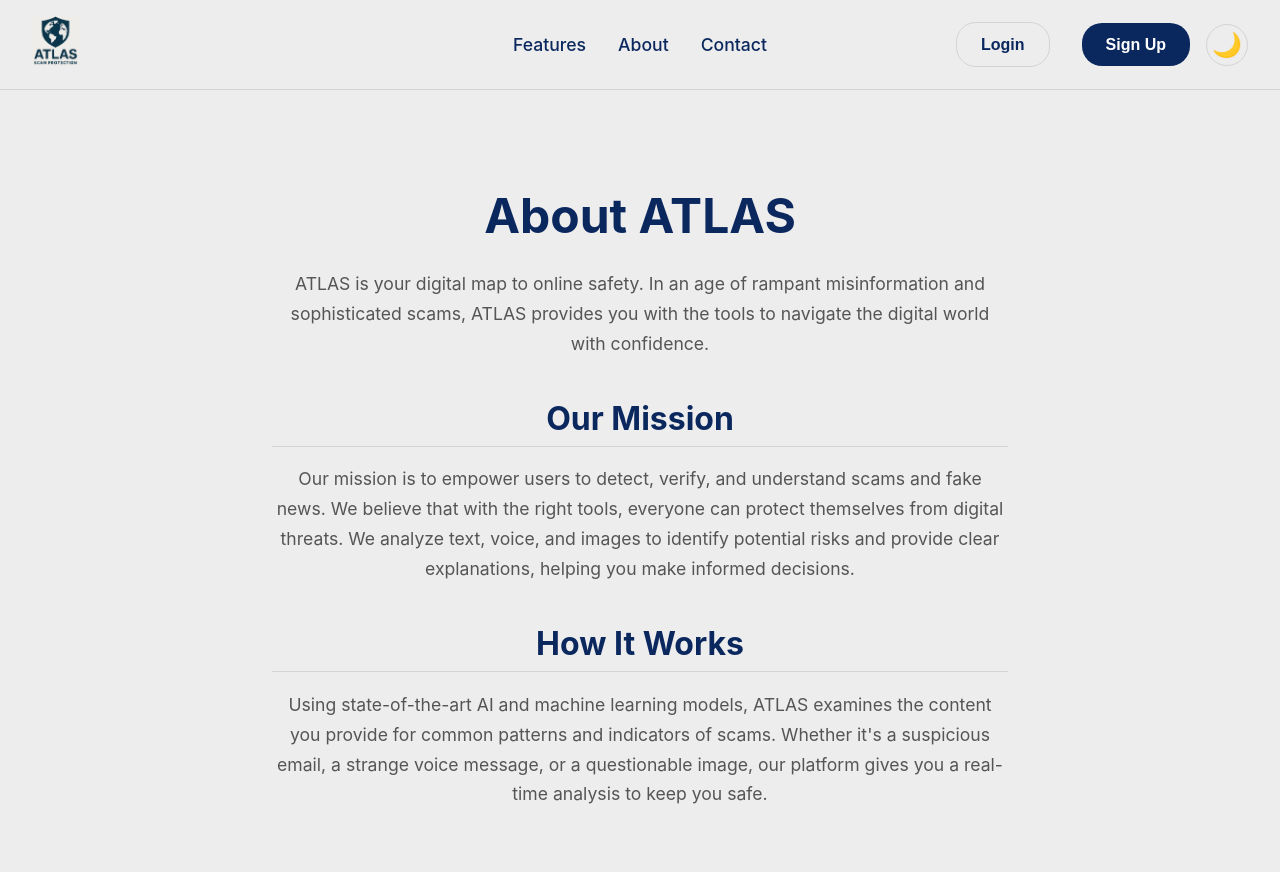
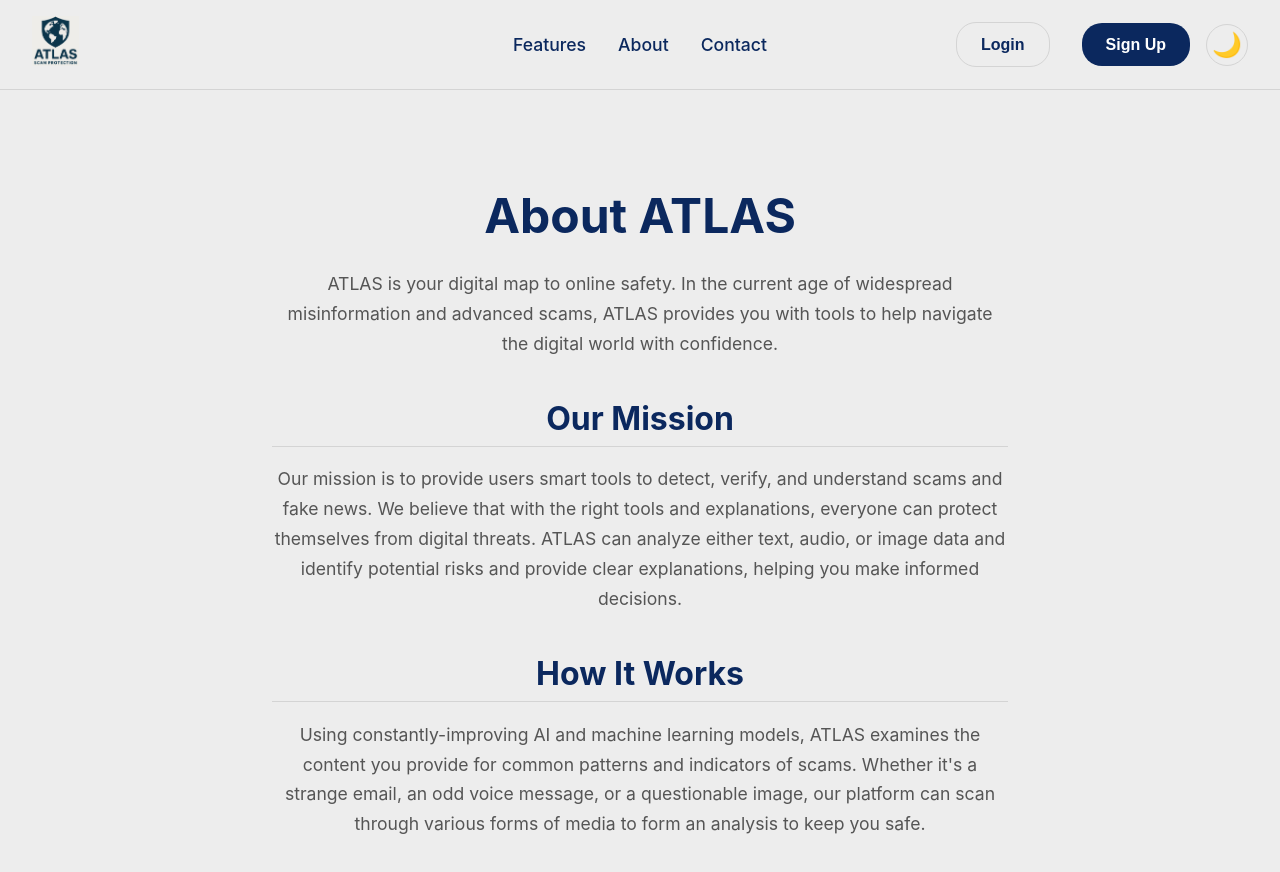
Before and after one commit to AidenBrown21/AtlasChrome, a React (Create React App) app in the folder frontend/: page /about in a window 1280 px wide. Shown: the top 872 px of the page. Built offline with nearby package versions, Linux system fonts and the light colour scheme.

Commit message:
About page copywriting

```diff
--- a/frontend/src/pages/AboutPage.js
+++ b/frontend/src/pages/AboutPage.js
@@ -9,15 +9,15 @@ function AboutPage() {
             <div className="about-container">
                 <h1>About ATLAS</h1>
                 <p>
-                    ATLAS is your digital map to online safety. In an age of rampant misinformation and sophisticated scams, ATLAS provides you with the tools to navigate the digital world with confidence.
+                    ATLAS is your digital map to online safety. In the current age of widespread misinformation and advanced scams, ATLAS provides you with tools to help navigate the digital world with confidence.
                 </p>
                 <h2>Our Mission</h2>
                 <p>
-                    Our mission is to empower users to detect, verify, and understand scams and fake news. We believe that with the right tools, everyone can protect themselves from digital threats. We analyze text, voice, and images to identify potential risks and provide clear explanations, helping you make informed decisions.
+                    Our mission is to provide users smart tools to detect, verify, and understand scams and fake news. We believe that with the right tools and explanations, everyone can protect themselves from digital threats. ATLAS can analyze either text, audio, or image data and identify potential risks and provide clear explanations, helping you make informed decisions.
                 </p>
                 <h2>How It Works</h2>
                 <p>
-                    Using state-of-the-art AI and machine learning models, ATLAS examines the content you provide for common patterns and indicators of scams. Whether it's a suspicious email, a strange voice message, or a questionable image, our platform gives you a real-time analysis to keep you safe.
+                    Using constantly-improving AI and machine learning models, ATLAS examines the content you provide for common patterns and indicators of scams. Whether it's  a strange email, an odd voice message, or a questionable image, our platform can scan through various forms of media to form an analysis to keep you safe.
                 </p>
             </div>
         </>
```
